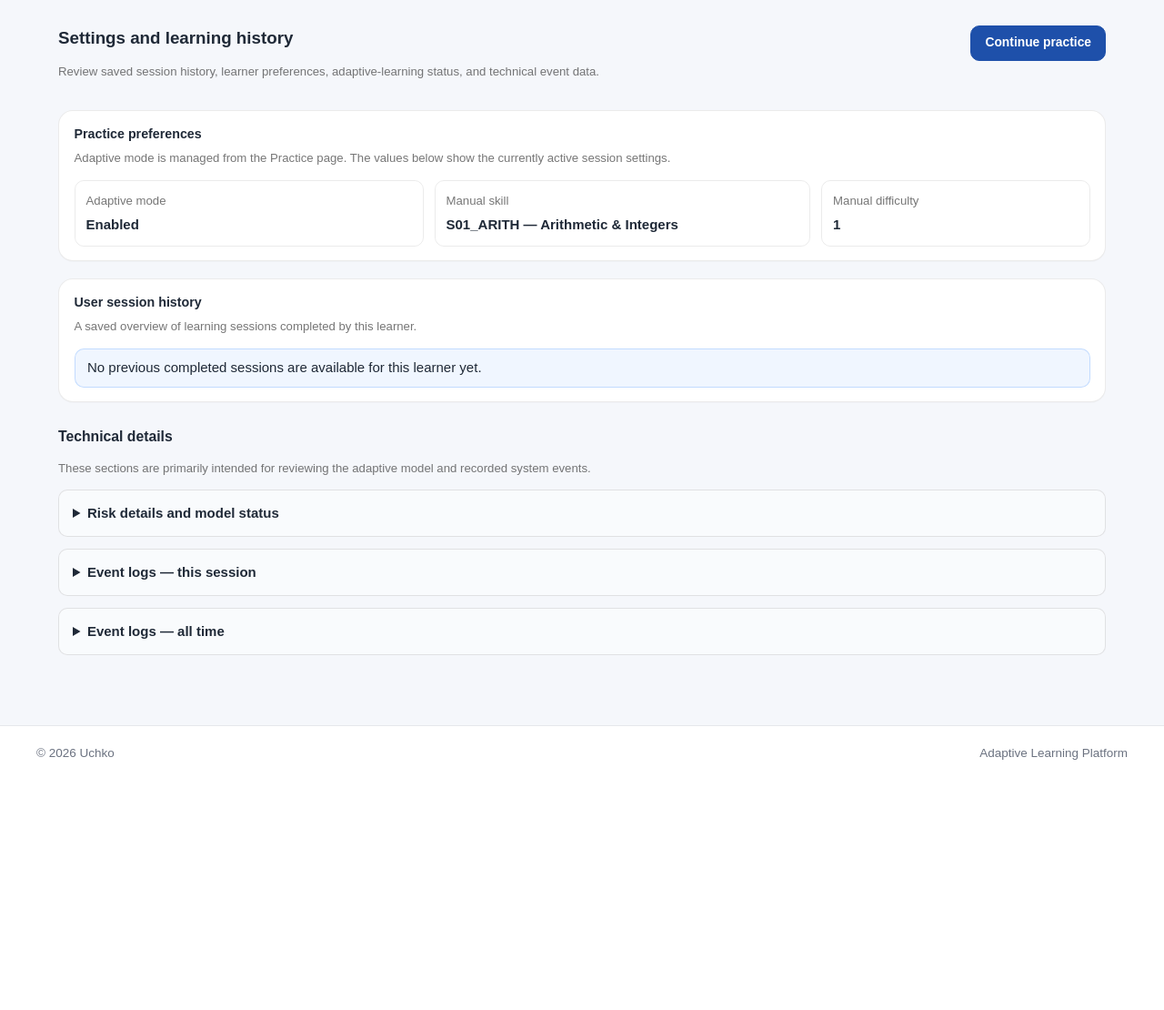
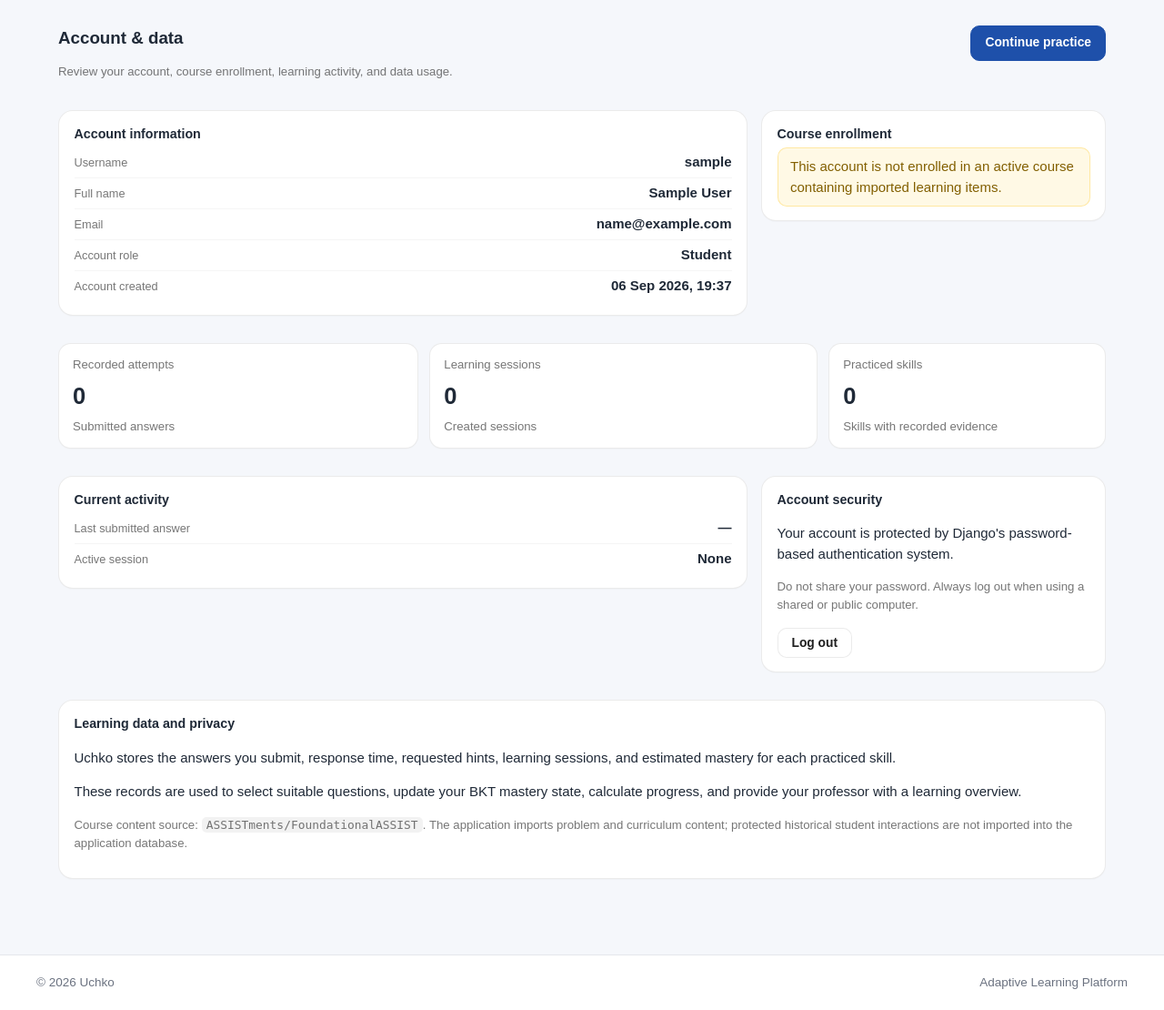
Before and after one commit to atarik23/uchko-adaptive-learning, a Django app: page /settings/ in a window 1280 px wide. Shown: the part 104-1214 px from the top of the page at 91% size. Before the commit the page ends 939 px from the top, so only its background shows below. Run offline with Django 5.2, Linux system fonts and the light colour scheme; the visitor is signed in with stand-in values (Sample User, id 1); data comes from the database, SQL or seed files in the repository; data that the repository does not hold is empty.

Commit message:
Replace legacy Settings with account and data overview
Show account, enrollment, learning activity, security, and privacy information using persistent Django data.

```diff
--- a/learning/templates/learning/settings.html
+++ b/learning/templates/learning/settings.html
@@ -1,341 +1,302 @@
 {% extends "learning/base.html" %}
-{% load uchko_extras %}
 
-{% block title %}Uchko — Settings{% endblock %}
+{% block title %}Account & Data — Uchko{% endblock %}
 
 {% block content %}
 <div class="settings-page">
 
-    <!-- Page heading -->
     <section class="page-heading">
         <div>
-            <h2>Settings and learning history</h2>
+            <h2>Account & data</h2>
+
             <p class="muted">
-                Review saved session history, learner preferences, adaptive-learning status, and technical event data.
+                Review your account, course enrollment,
+                learning activity, and data usage.
             </p>
         </div>
 
-        <a href="{% url 'learning:practice' %}" class="btn btn-primary">
+        <a href="{% url 'learning:practice' %}"
+           class="btn btn-primary">
             Continue practice
         </a>
     </section>
 
-    <!-- Learner preferences -->
-    <section class="card settings-preferences-card">
-        <div class="card-title">Practice preferences</div>
+    <section class="row">
+        <div>
+            <div class="card">
+                <div class="card-title">
+                    Account information
+                </div>
 
-        <p class="muted settings-card-description">
-            Adaptive mode is managed from the Practice page. The values below show the currently active session settings.
-        </p>
+                <div class="metric">
+                    <span class="label">
+                        Username
+                    </span>
 
-        <div class="row-3">
-            <div class="setting-item">
-                <span class="muted">Adaptive mode</span>
-                <b>
-                    {% if adaptive_mode %}
-                        Enabled
-                    {% else %}
-                        Disabled
-                    {% endif %}
-                </b>
+                    <span class="value">
+                        {{ account_user.username }}
+                    </span>
+                </div>
+
+                <div class="metric">
+                    <span class="label">
+                        Full name
+                    </span>
+
+                    <span class="value">
+                        {% if account_user.first_name or account_user.last_name %}
+                            {{ account_user.first_name }}
+                            {{ account_user.last_name }}
+                        {% else %}
+                            —
+                        {% endif %}
+                    </span>
+                </div>
+
+                <div class="metric">
+                    <span class="label">
+                        Email
+                    </span>
+
+                    <span class="value">
+                        {{ account_user.email|default:"—" }}
+                    </span>
+                </div>
+
+                <div class="metric">
+                    <span class="label">
+                        Account role
+                    </span>
+
+                    <span class="value">
+                        {{ account_user.get_role_display }}
+                    </span>
+                </div>
+
+                <div class="metric">
+                    <span class="label">
+                        Account created
+                    </span>
+
+                    <span class="value">
+                        {{ account_user.date_joined|date:"d M Y, H:i" }}
+                    </span>
+                </div>
             </div>
+        </div>
 
-            <div class="setting-item">
-                <span class="muted">Manual skill</span>
-                <b>{{ manual_skill_label }}</b>
-            </div>
+        <div>
+            <div class="card">
+                <div class="card-title">
+                    Course enrollment
+                </div>
 
-            <div class="setting-item">
-                <span class="muted">Manual difficulty</span>
-                <b>{{ manual_difficulty }}</b>
+                {% if enrollment %}
+                    <div class="metric">
+                        <span class="label">
+                            Course
+                        </span>
+
+                        <span class="value">
+                            {{ course.code }}
+                        </span>
+                    </div>
+
+                    <div class="metric">
+                        <span class="label">
+                            Course name
+                        </span>
+
+                        <span class="value">
+                            {{ course.name }}
+                        </span>
+                    </div>
+
+                    <div class="metric">
+                        <span class="label">
+                            Enrollment status
+                        </span>
+
+                        <span class="value">
+                            {% if enrollment.is_active %}
+                                Active
+                            {% else %}
+                                Inactive
+                            {% endif %}
+                        </span>
+                    </div>
+
+                    <div class="metric">
+                        <span class="label">
+                            Enrolled
+                        </span>
+
+                        <span class="value">
+                            {{ enrollment.enrolled_at|date:"d M Y, H:i" }}
+                        </span>
+                    </div>
+                {% else %}
+                    <div class="flash flash-warning">
+                        This account is not enrolled in an active
+                        course containing imported learning items.
+                    </div>
+                {% endif %}
             </div>
         </div>
     </section>
 
-    <!-- Previous user sessions -->
-    <section class="card">
-        <div class="card-title">User session history</div>
-
-        <p class="muted settings-card-description">
-            A saved overview of learning sessions completed by this learner.
-        </p>
-
-        {% if history_rows %}
-            <div class="table-wrap">
-                <table>
-                    <thead>
-                        <tr>
-                            <th>Session ID</th>
-                            <th>Ended</th>
-                            <th>Solves</th>
-                            <th>Accuracy</th>
-                            <th>Risk (raw)</th>
-                            <th>Risk level</th>
-                            <th>Goal mastery</th>
-                        </tr>
-                    </thead>
-
-                    <tbody>
-                        {% for r in history_rows %}
-                            <tr>
-                                <td><code>{{ r.session_id }}</code></td>
-                                <td class="muted">{{ r.session_end_ts|from_unix }}</td>
-                                <td>{{ r.n_solves }}</td>
-                                <td>{{ r.acc|fmt2 }}</td>
-                                <td>{{ r.risk_raw|fmt2 }}</td>
-                                <td>{{ r.risk_level }}</td>
-                                <td>
-                                    {% if r.mastery_goal is not None %}
-                                        {{ r.mastery_goal|fmt2 }}
-                                    {% else %}
-                                        —
-                                    {% endif %}
-                                </td>
-                            </tr>
-                        {% endfor %}
-                    </tbody>
-                </table>
+    <section class="row-3"
+             style="margin-top: 1rem;">
+        <div class="card card-tight">
+            <div class="muted">
+                Recorded attempts
             </div>
 
-        {% else %}
-            <div class="flash flash-info">
-                No previous completed sessions are available for this learner yet.
+            <div class="summary-value">
+                {{ total_attempts }}
             </div>
-        {% endif %}
+
+            <div class="muted">
+                Submitted answers
+            </div>
+        </div>
+
+        <div class="card card-tight">
+            <div class="muted">
+                Learning sessions
+            </div>
+
+            <div class="summary-value">
+                {{ total_sessions }}
+            </div>
+
+            <div class="muted">
+                Created sessions
+            </div>
+        </div>
+
+        <div class="card card-tight">
+            <div class="muted">
+                Practiced skills
+            </div>
+
+            <div class="summary-value">
+                {{ tracked_skills }}
+            </div>
+
+            <div class="muted">
+                Skills with recorded evidence
+            </div>
+        </div>
     </section>
 
-    <!-- Recommendations based on previous session -->
-    {% if history_rows %}
-        <section class="row settings-skill-summary">
-
-            <div>
-                <div class="card">
-                    <div class="card-title">What to work on next</div>
-
-                    <p class="muted settings-card-description">
-                        Skills identified as the weakest areas in the most recently saved session.
-                    </p>
-
-                    {% if weak_rows %}
-                        <div class="skill-summary-list">
-                            {% for w in weak_rows %}
-                                <div class="skill-summary-item">
-                                    <div>
-                                        <b>{{ w.name }}</b>
-                                        <div class="muted">
-                                            <code>{{ w.id }}</code>
-                                        </div>
-                                    </div>
-
-                                    <div class="skill-summary-mastery">
-                                        <span class="muted">Mastery</span>
-                                        <b>{{ w.mastery|fmt2 }}</b>
-                                    </div>
-                                </div>
-                            {% endfor %}
-                        </div>
-                    {% else %}
-                        <div class="muted">
-                            No weak-skill summary is available yet.
-                        </div>
-                    {% endif %}
-                </div>
-            </div>
-
-            <div>
-                <div class="card">
-                    <div class="card-title">Strong skills</div>
-
-                    <p class="muted settings-card-description">
-                        Skills with the strongest estimated mastery in the most recently saved session.
-                    </p>
-
-                    {% if strong_rows %}
-                        <div class="skill-summary-list">
-                            {% for s in strong_rows %}
-                                <div class="skill-summary-item">
-                                    <div>
-                                        <b>{{ s.name }}</b>
-                                        <div class="muted">
-                                            <code>{{ s.id }}</code>
-                                        </div>
-                                    </div>
-
-                                    <div class="skill-summary-mastery">
-                                        <span class="muted">Mastery</span>
-                                        <b>{{ s.mastery|fmt2 }}</b>
-                                    </div>
-                                </div>
-                            {% endfor %}
-                        </div>
-                    {% else %}
-                        <div class="muted">
-                            No strong-skill summary is available yet.
-                        </div>
-                    {% endif %}
-                </div>
-            </div>
-
-        </section>
-    {% endif %}
-
-    <!-- Technical and debugging information -->
-    <section class="settings-debug-section">
-        <h3>Technical details</h3>
-
-        <p class="muted">
-            These sections are primarily intended for reviewing the adaptive model and recorded system events.
-        </p>
-
-        <!-- Risk-model information -->
-        <details class="settings-details">
-            <summary>Risk details and model status</summary>
-
-            <div class="settings-details-content">
-                <div class="metric">
-                    <span class="label">Risk source</span>
-                    <span class="value">{{ risk_source }}</span>
+    <section class="row"
+             style="margin-top: 1rem;">
+        <div>
+            <div class="card">
+                <div class="card-title">
+                    Current activity
                 </div>
 
                 <div class="metric">
-                    <span class="label">Raw risk score</span>
-                    <span class="value">{{ risk_raw|fmt3 }}</span>
-                </div>
+                    <span class="label">
+                        Last submitted answer
+                    </span>
 
-                <div class="metric">
-                    <span class="label">Risk score used</span>
                     <span class="value">
-                        {% if not risk_ready %}
-                            Warming up
+                        {% if last_activity %}
+                            {{ last_activity|date:"d M Y, H:i" }}
                         {% else %}
-                            {{ risk_score_used|fmt3 }}
+                            —
                         {% endif %}
                     </span>
                 </div>
 
-                {% if guard_reason %}
-                    <div class="flash flash-warning" style="margin-top: 0.75rem;">
-                        {{ guard_reason }}
-                    </div>
-                {% endif %}
+                <div class="metric">
+                    <span class="label">
+                        Active session
+                    </span>
 
-                <div class="settings-model-status">
-                    <div class="metric">
-                        <span class="label">Model loaded</span>
-                        <span class="value">{{ model_info.loaded }}</span>
-                    </div>
-
-                    {% if model_info.loaded %}
-                        <div class="metric">
-                            <span class="label">Model type</span>
-                            <span class="value"><code>{{ model_info.type }}</code></span>
-                        </div>
-
-                        <div class="metric">
-                            <span class="label">Feature count</span>
-                            <span class="value">{{ model_info.n_features }}</span>
-                        </div>
-                    {% endif %}
+                    <span class="value">
+                        {% if active_session %}
+                            Started
+                            {{ active_session.started_at|date:"d M Y, H:i" }}
+                        {% else %}
+                            None
+                        {% endif %}
+                    </span>
                 </div>
 
-                <div class="settings-pre-block">
-                    <div class="muted">Risk features</div>
-                    <pre>{{ rf_dict|pprint }}</pre>
-                </div>
-            </div>
-        </details>
+                {% if active_session %}
+                    <form action="{% url 'learning:end_session' %}"
+                          method="post"
+                          style="margin-top: 1rem;">
+                        {% csrf_token %}
 
-        <!-- Current-session event log -->
-        <details class="settings-details">
-            <summary>Event logs — this session</summary>
-
-            <div class="settings-details-content">
-                {% if session_events %}
-                    <div class="table-wrap">
-                        <table>
-                            <thead>
-                                <tr>
-                                    <th>Timestamp</th>
-                                    <th>Event type</th>
-                                    <th>Skill ID</th>
-                                    <th>Question ID</th>
-                                    <th>Difficulty</th>
-                                    <th>Correct</th>
-                                    <th>Response time (ms)</th>
-                                    <th>Attempt</th>
-                                </tr>
-                            </thead>
-
-                            <tbody>
-                                {% for e in session_events %}
-                                    <tr>
-                                        <td class="muted">{{ e.timestamp|from_unix }}</td>
-                                        <td>{{ e.event_type }}</td>
-                                        <td><code>{{ e.skill_id }}</code></td>
-                                        <td><code>{{ e.question_id }}</code></td>
-                                        <td>{{ e.difficulty }}</td>
-                                        <td>{{ e.correct }}</td>
-                                        <td>{{ e.response_time_ms }}</td>
-                                        <td>{{ e.attempt_number }}</td>
-                                    </tr>
-                                {% endfor %}
-                            </tbody>
-                        </table>
-                    </div>
-                {% else %}
-                    <div class="muted">
-                        No events have been recorded for this session yet.
-                    </div>
+                        <button type="submit"
+                                class="btn btn-danger">
+                            End active session
+                        </button>
+                    </form>
                 {% endif %}
             </div>
-        </details>
+        </div>
 
-        <!-- All-time event log -->
-        <details class="settings-details">
-            <summary>Event logs — all time</summary>
+        <div>
+            <div class="card">
+                <div class="card-title">
+                    Account security
+                </div>
 
-            <div class="settings-details-content">
-                {% if all_events %}
-                    <div class="table-wrap settings-all-events-table">
-                        <table>
-                            <thead>
-                                <tr>
-                                    <th>Timestamp</th>
-                                    <th>Session ID</th>
-                                    <th>Event type</th>
-                                    <th>Skill ID</th>
-                                    <th>Question ID</th>
-                                    <th>Difficulty</th>
-                                    <th>Correct</th>
-                                    <th>Response time (ms)</th>
-                                    <th>Attempt</th>
-                                </tr>
-                            </thead>
+                <p>
+                    Your account is protected by Django's
+                    password-based authentication system.
+                </p>
 
-                            <tbody>
-                                {% for e in all_events %}
-                                    <tr>
-                                        <td class="muted">{{ e.timestamp|from_unix }}</td>
-                                        <td><code>{{ e.session_id }}</code></td>
-                                        <td>{{ e.event_type }}</td>
-                                        <td><code>{{ e.skill_id }}</code></td>
-                                        <td><code>{{ e.question_id }}</code></td>
-                                        <td>{{ e.difficulty }}</td>
-                                        <td>{{ e.correct }}</td>
-                                        <td>{{ e.response_time_ms }}</td>
-                                        <td>{{ e.attempt_number }}</td>
-                                    </tr>
-                                {% endfor %}
-                            </tbody>
-                        </table>
-                    </div>
-                {% else %}
-                    <div class="muted">
-                        No events have been recorded yet.
-                    </div>
-                {% endif %}
+                <p class="muted">
+                    Do not share your password. Always log out when
+                    using a shared or public computer.
+                </p>
+
+                <form action="{% url 'accounts:logout' %}"
+                      method="post"
+                      style="margin-top: 1rem;">
+                    {% csrf_token %}
+
+                    <button type="submit"
+                            class="btn">
+                        Log out
+                    </button>
+                </form>
             </div>
-        </details>
+        </div>
+    </section>
+
+    <section class="card"
+             style="margin-top: 1rem;">
+        <div class="card-title">
+            Learning data and privacy
+        </div>
+
+        <p>
+            Uchko stores the answers you submit, response time,
+            requested hints, learning sessions, and estimated
+            mastery for each practiced skill.
+        </p>
+
+        <p>
+            These records are used to select suitable questions,
+            update your BKT mastery state, calculate progress, and
+            provide your professor with a learning overview.
+        </p>
+
+        <p class="muted">
+            Course content source:
+            <code>{{ dataset_name }}</code>.
+            The application imports problem and curriculum content;
+            protected historical student interactions are not
+            imported into the application database.
+        </p>
     </section>
 
 </div>
--- a/learning/urls.py
+++ b/learning/urls.py
@@ -4,6 +4,7 @@ from . import (
     curriculum_views,
     practice_views,
     progress_views,
+    settings_views,
     views,
 )
 
@@ -27,6 +28,6 @@ urlpatterns = [
     path("progress/", progress_views.progress_view, name="progress",),
     path("curriculum/", curriculum_views.curriculum_view, name="curriculum",),
     path("curriculum/graph.png", views.curriculum_graph_view, name="curriculum_graph"),
-    path("settings/", views.settings_view, name="settings"),
+    path("settings/", settings_views.settings_view, name="settings",),
     path("export/session.csv", views.export_session_csv, name="export_session_csv"),
 ]
```
Also changed, not shown: learning/settings_views.py (added, +96 -0 lines).
